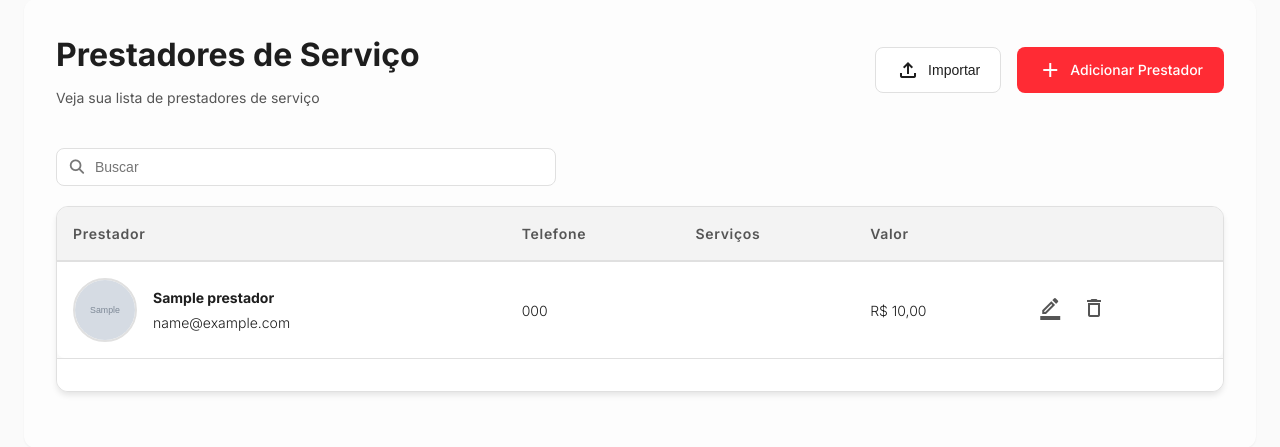
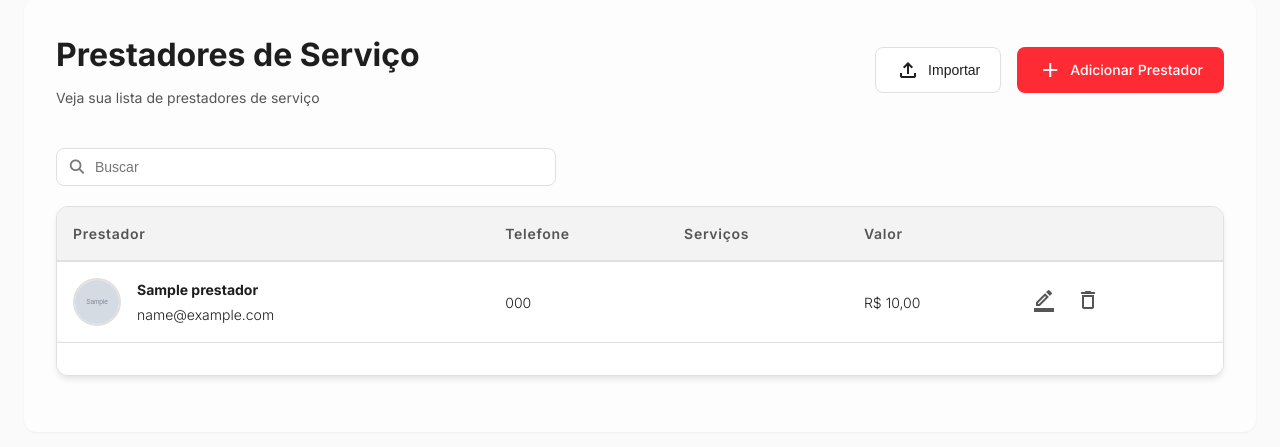
Before and after one commit to albertojbe/teste-fullstack, a CakePHP app: template app/View/Prestadores/index.ctp in a window 1280 px wide. Shown: the part 25-472 px from the top of the page. Run offline with PHP 8.4 and a stand-in for CakePHP, Linux system fonts and the light colour scheme; the template is opened without the code that fills it: most values are stand-ins (such as "Sample title", 1, 10 or a date in 2020); grey boxes marked "Sample" are stand-in pictures; form fields are guessed from the names that the template uses; some libraries are stand-ins or nearby versions.

Commit message:
feat: elemento avatar para mostrar iniciais caso não haja foto do perfil

```diff
--- /dev/null
+++ b/app/View/Elements/avatar.ctp
@@ -0,0 +1,66 @@
+<?php
+$nome = isset($nome) ? h($nome) : 'U';
+$sobrenome = isset($sobrenome) ? h($sobrenome) : '';
+$foto = isset($foto) ? $foto : '';
+$tamanho = isset($tamanho) ? $tamanho : 'md'; // xs, sm, md, lg
+
+// Gerar iniciais
+$iniciais = substr($nome, 0, 1) . substr($sobrenome, 0, 1);
+$iniciais = strtoupper($iniciais);
+
+// Definir tamanhos
+$tamanhos = [
+    'xs' => ['container' => '32px', 'font' => '0.75rem'],
+    'sm' => ['container' => '40px', 'font' => '0.85rem'],
+    'md' => ['container' => '48px', 'font' => '1rem'],
+    'lg' => ['container' => '64px', 'font' => '1.25rem'],
+];
+
+$config = $tamanhos[$tamanho] ?? $tamanhos['md'];
+?>
+
+<div class="avatar" style="
+    width: <?= $config['container']; ?>;
+    height: <?= $config['container']; ?>;
+    border-radius: 50%;
+    display: flex;
+    align-items: center;
+    justify-content: center;
+    font-weight: 600;
+    font-size: <?= $config['font']; ?>;
+    overflow: hidden;
+    flex-shrink: 0;
+">
+    <?php if ($foto): ?>
+        <img
+            src="<?= $this->Html->url('/img/perfil/' . h($foto)); ?>"
+            alt="<?= $iniciais; ?>"
+            style="width: 100%; height: 100%; object-fit: cover;"
+            onerror="this.style.display='none'; this.nextElementSibling.style.display='flex';"
+        />
+        <div class="avatar-fallback" style="
+            width: 100%;
+            height: 100%;
+            background: var(--bg-surface-2);
+            color: var(--brand-primary);
+            display: none;
+            align-items: center;
+            justify-content: center;
+            font-weight: normal;
+        ">
+            <?= $iniciais; ?>
+        </div>
+    <?php else: ?>
+        <div class="avatar-fallback" style="
+            width: 100%;
+            height: 100%;
+            background: var(--bg-surface-2);
+            color: var(--brand-primary);
+            display: flex;
+            align-items: center;
+            justify-content: center;
+        ">
+            <?= $iniciais; ?>
+        </div>
+    <?php endif; ?>
+</div>
--- a/app/View/Prestadores/index.ctp
+++ b/app/View/Prestadores/index.ctp
@@ -4,7 +4,8 @@
         <div class="subtitle">Veja sua lista de prestadores de serviço</div>
     </div>
     <div class="actions">
-        <button class="btn btn-secondary open-modal"><span class="material-icons-outlined">file_upload</span> Importar </button>
+        <button class="btn btn-secondary open-modal"><span class="material-icons-outlined">file_upload</span> Importar
+        </button>
         <?= $this->Html->link(
             '<span class="material-icons-outlined">add</span> Adicionar Prestador',
             ['action' => 'add'],
@@ -36,9 +37,9 @@
                 <td>
                     <div class="media">
                         <?php if (!empty($p['Prestador']['foto'])): ?>
-                            <?= $this->Html->image(
-                                'perfil/' . h($p['Prestador']['foto']),
-                                ['class' => 'avatar', 'alt' => h($p['Prestador']['nome'])]
+                            <?= $this->element(
+                                'avatar',
+                                ['foto' => h($p['Prestador']['foto']), 'nome' => h($p['Prestador']['nome']), 'sobrenome' => h($p['Prestador']['sobrenome'])]
                             ); ?>
                         <?php else: ?>
                             <span class="avatar avatar-placeholder">?</span>
```
